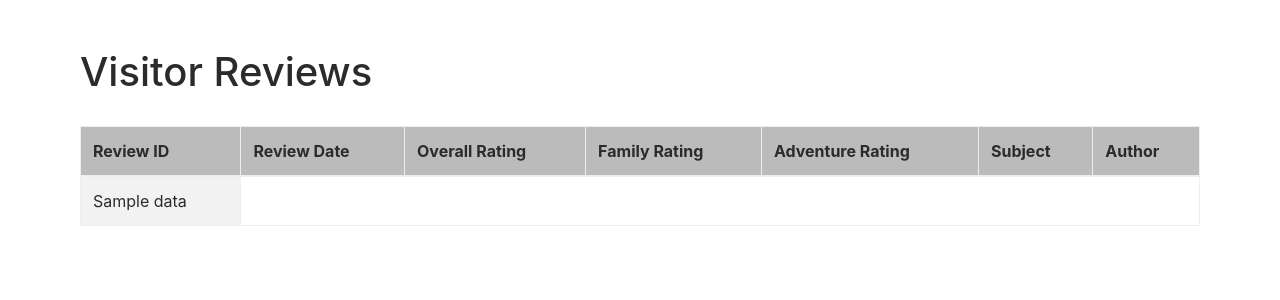
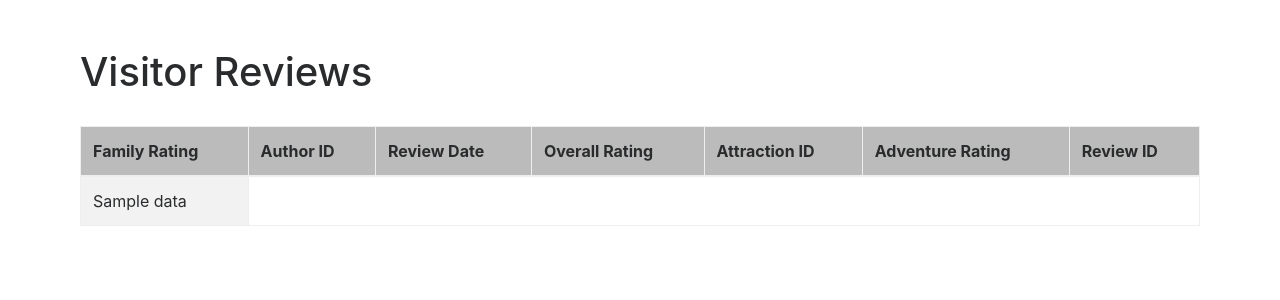
Before and after one commit to bchiang7/CS3200-Project, a Flask app: template app/templates/reviews.html in a window 1280 px wide. Shown: the part 56-356 px from the top of the page. Run offline with Flask 2, Linux system fonts and the light colour scheme; the template is opened without the code that fills it: most values are stand-ins (such as "Sample title", 1, 10 or a date in 2020); some libraries are stand-ins or nearby versions.

Commit message:
create reviews working

```diff
--- a/app/templates/filter.html
+++ b/app/templates/filter.html
@@ -26,6 +26,7 @@
           <th>Name</th>
         </tr>
       </thead>
+      <tbody>
         {% for row in results %}
         <tr>
           {% for data in row %}
@@ -33,6 +34,7 @@
           {% endfor %}
         </tr>
         {% endfor %}
+      </tbody>
     </table>
 
   </div>
--- a/app/templates/review.html
+++ b/app/templates/review.html
@@ -15,7 +15,7 @@
       </div>
       <div class="form-group">
         <label for="location">Attraction Visited</label>
-        <select name="location" class="form-control" id="">
+        <select name="location" class="form-control" id="" required>
           <option selected="true" disabled="disabled">Select One</option>
           {% for att in attractions %}
           <option>{{ att }}</option>
--- a/app/templates/reviews.html
+++ b/app/templates/reviews.html
@@ -8,22 +8,24 @@
   <table class="table table-bordered table-striped">
     <thead>
       <tr>
-        <th>Review ID</th>
+        <th>Family Rating</th>
+        <th>Author ID</th>
         <th>Review Date</th>
         <th>Overall Rating</th>
-        <th>Family Rating</th>
+        <th>Attraction ID</th>
         <th>Adventure Rating</th>
-        <th>Subject</th>
-        <th>Author</th>
+        <th>Review ID</th>
       </tr>
     </thead>
-    {% for row in results %}
-    <tr>
-      {% for data in row %}
-      <td>{{ data }}</td>
+    <tbody>
+      {% for row in reviews %}
+      <tr>
+        {% for data in row %}
+        <td>{{ data }}</td>
+        {% endfor %}
+      </tr>
       {% endfor %}
-    </tr>
-    {% endfor %}
+    </tbody>
   </table>
 
 </div>
--- a/stored_procedure_file.sql
+++ b/stored_procedure_file.sql
@@ -85,7 +85,7 @@
 
 DROP PROCEDURE IF EXISTS new_review;
 DELIMITER //
-CREATE PROCEDURE new_review(IN date_of_review DATE, IN author_id INT, IN attration_id INT,
+CREATE PROCEDURE new_review(IN date_of_review DATE, IN author_id INT, IN attraction_id INT,
 IN overall INT, IN family INT, IN adventure INT)
 BEGIN
 
@@ -110,7 +110,7 @@
 
 
  INSERT INTO review (rdate, overall_rating, family_rating, adventure_rating, subject, author)
- VALUES (date_of_review, Poverall, Rfamily, Radventure, attraction_id, author_id);
+ VALUES (date_of_review, Roverall, Rfamily, Radventure, attraction_id, author_id);
 
 END
 // DELIMITER ;
```
Also changed, not shown: app/__init__.py (+3 -7 lines), 1 other file. Lines whose indentation alone changed are shown as unchanged.
